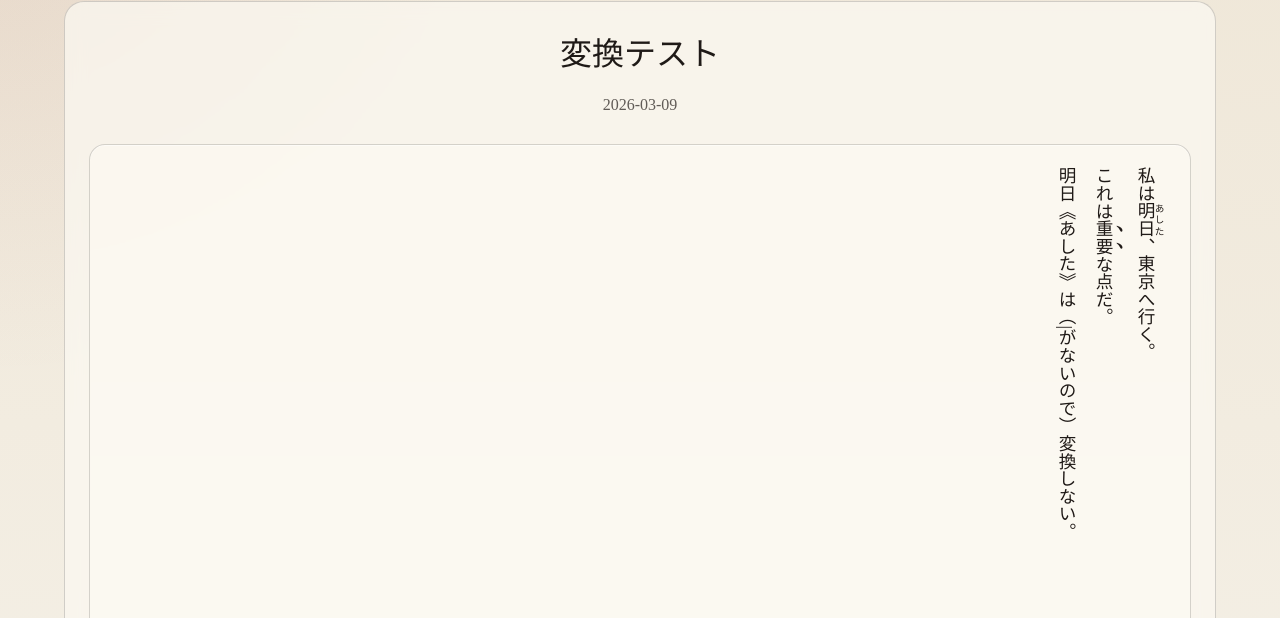
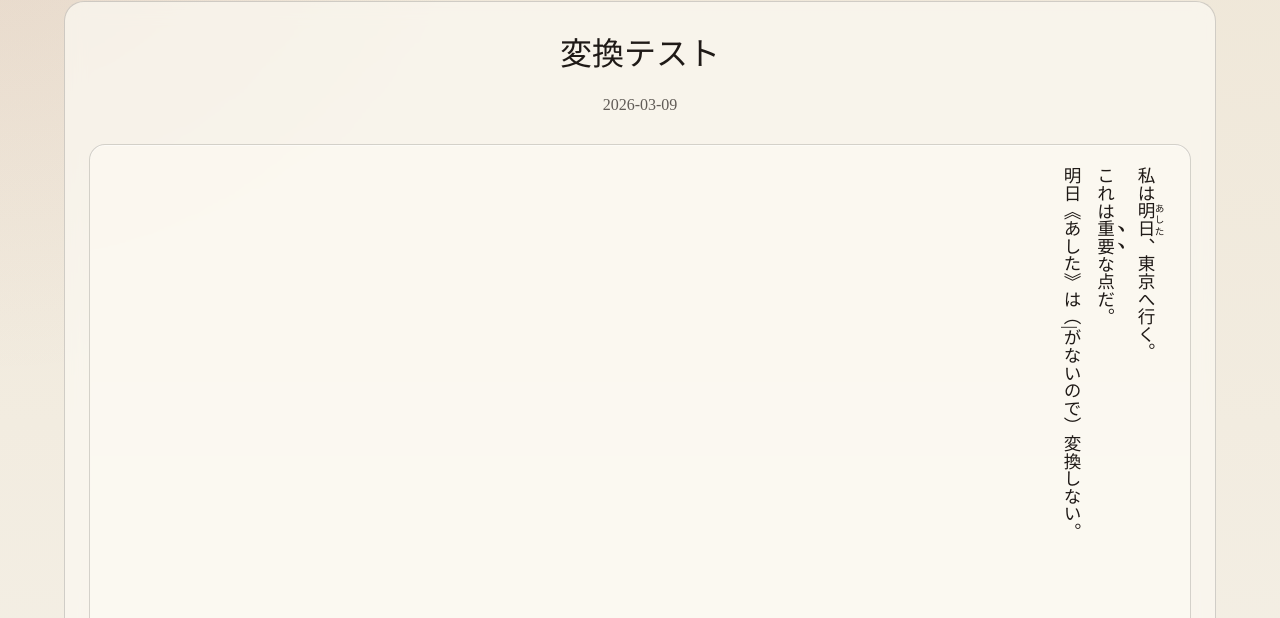
Before and after one commit to netyagi-pages/blog, a Jekyll site: the page built from _posts/2026-03-09-hensan-test.md, in a window 1280 px wide. Shown: the part 76-694 px from the top of the page. Built offline with Jekyll 4.4.1, drawn with Linux system fonts in a browser that asks for light colours.

Commit message:
changed layout

```diff
--- a/assets/css/main.css
+++ b/assets/css/main.css
@@ -141,7 +141,7 @@ a {
   width: max-content;
   padding: 4px 10px;
   font-size: 1.1rem;
-  line-height: 2.1;
+  line-height: 1.9;
   text-align: justify;
   text-justify: inter-ideograph;
 }
```
